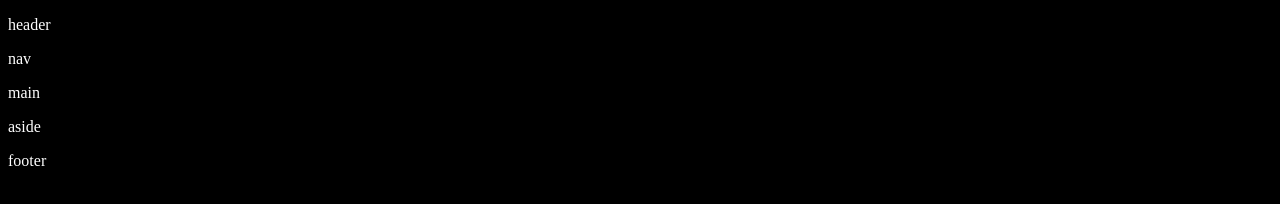
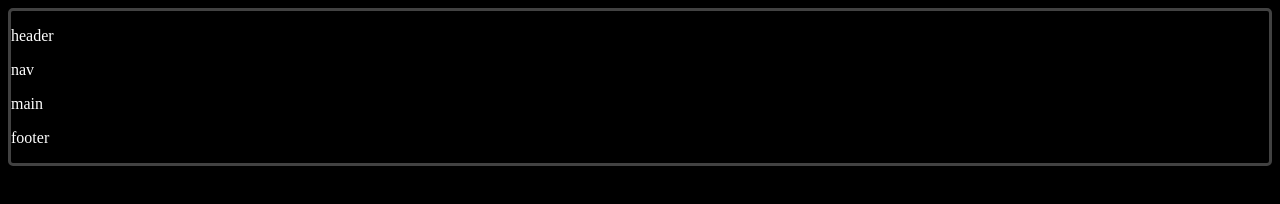
Before and after one commit to fergushollisbarnardatriccartonschoolnz/Secret-Assesment, a plain HTML site: page index.html in a window 1280 px wide. Drawn offline with Linux system fonts and the light colour scheme.

Commit message:
added a border

```diff
--- a/index.html
+++ b/index.html
@@ -16,9 +16,6 @@
         <main>
             <p>main</p>
         </main>
-        <aside>
-            <p>aside</p>
-        </aside>
         <footer>
             <p>footer</p>
         </footer>
--- a/main.css
+++ b/main.css
@@ -5,3 +5,9 @@ html {
 p {
     color: white;
 }
+
+body {
+    border-radius: 5px;
+    border-style: solid;
+    border-color: rgb(66, 66, 66);
+}
```
